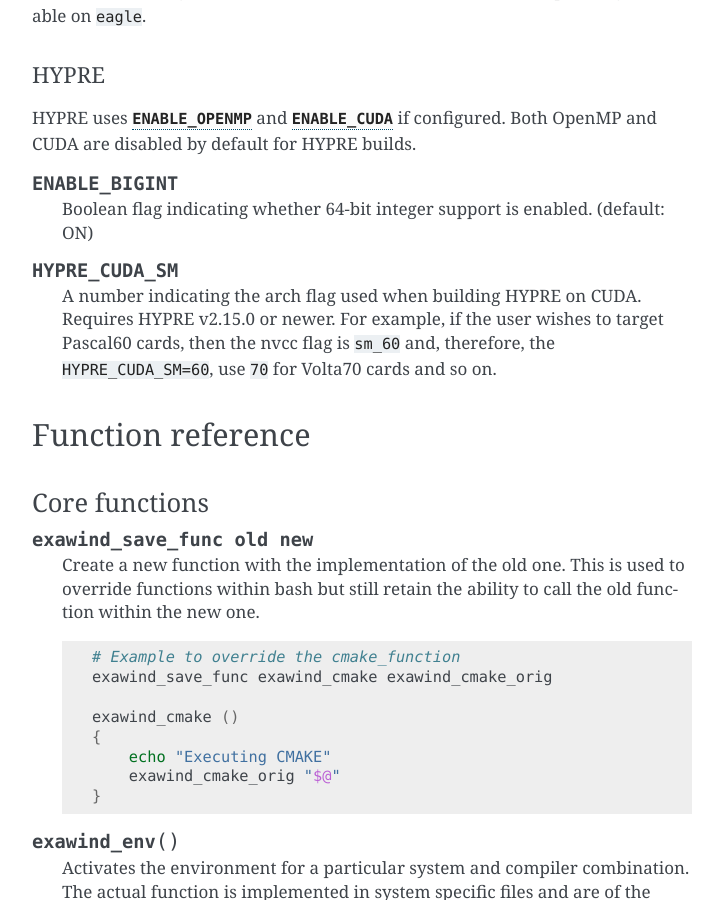
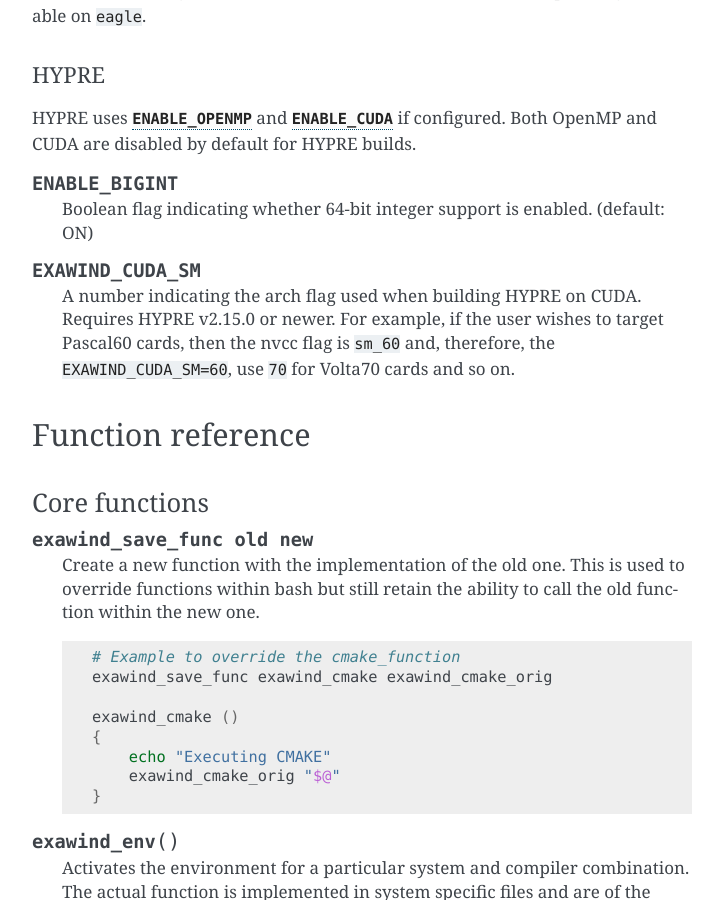
Before and after one commit to Exawind/exawind-builder, a Sphinx documentation site: the page built from doc/source/reference.rst, in a window 1280 px wide and 900 px high, scrolled down 4865 px. Shown: the whole window, without its empty margins (388-1111 px from the left). Built offline with Sphinx 7.4.7, drawn with Linux system fonts in a browser that asks for light colours.

Commit message:
Update CUDA SM variable with EXAWIND prefix
- Will be used in HYPRE and PIFUS

```diff
--- a/doc/source/reference.rst
+++ b/doc/source/reference.rst
@@ -278,12 +278,12 @@ Both OpenMP and CUDA are disabled by default for HYPRE builds.
 
    Boolean flag indicating whether 64-bit integer support is enabled. (default: ON)
 
-.. envvar:: HYPRE_CUDA_SM
+.. envvar:: EXAWIND_CUDA_SM
 
    A number indicating the arch flag used when building HYPRE on CUDA. Requires
    HYPRE v2.15.0 or newer. For example, if the user wishes to target Pascal60
    cards, then the nvcc flag is ``sm_60`` and, therefore, the
-   ``HYPRE_CUDA_SM=60``, use ``70`` for Volta70 cards and so on.
+   ``EXAWIND_CUDA_SM=60``, use ``70`` for Volta70 cards and so on.
 
 
 Function reference
```
Also changed, not shown: 4 other files.
